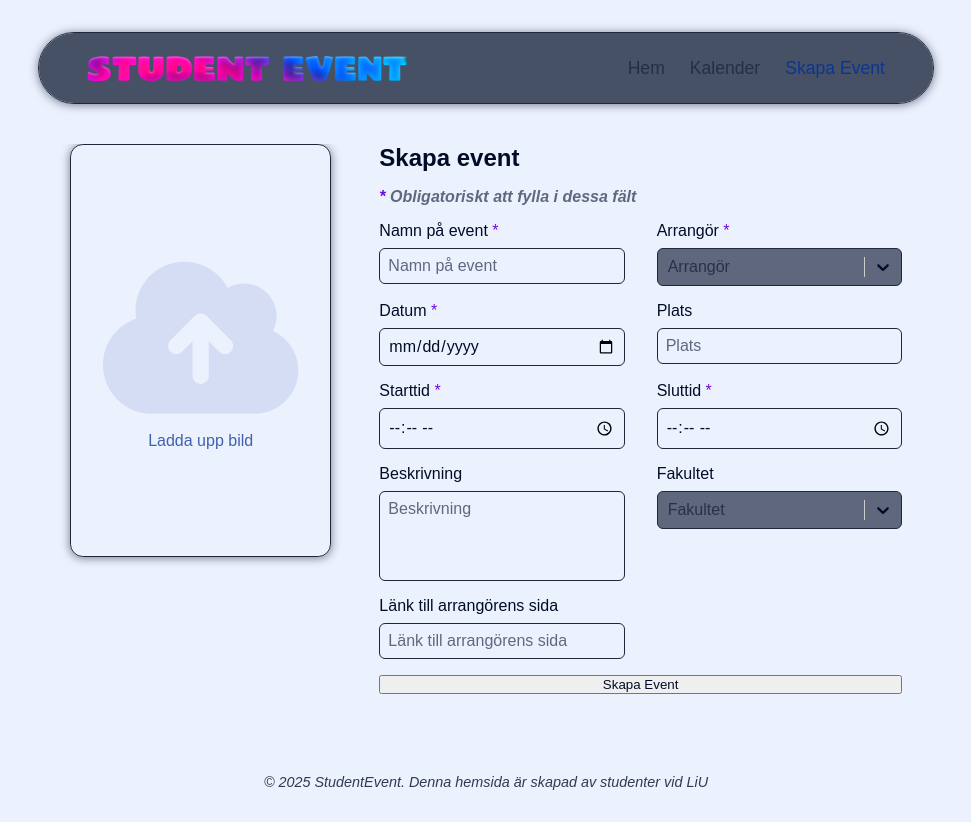
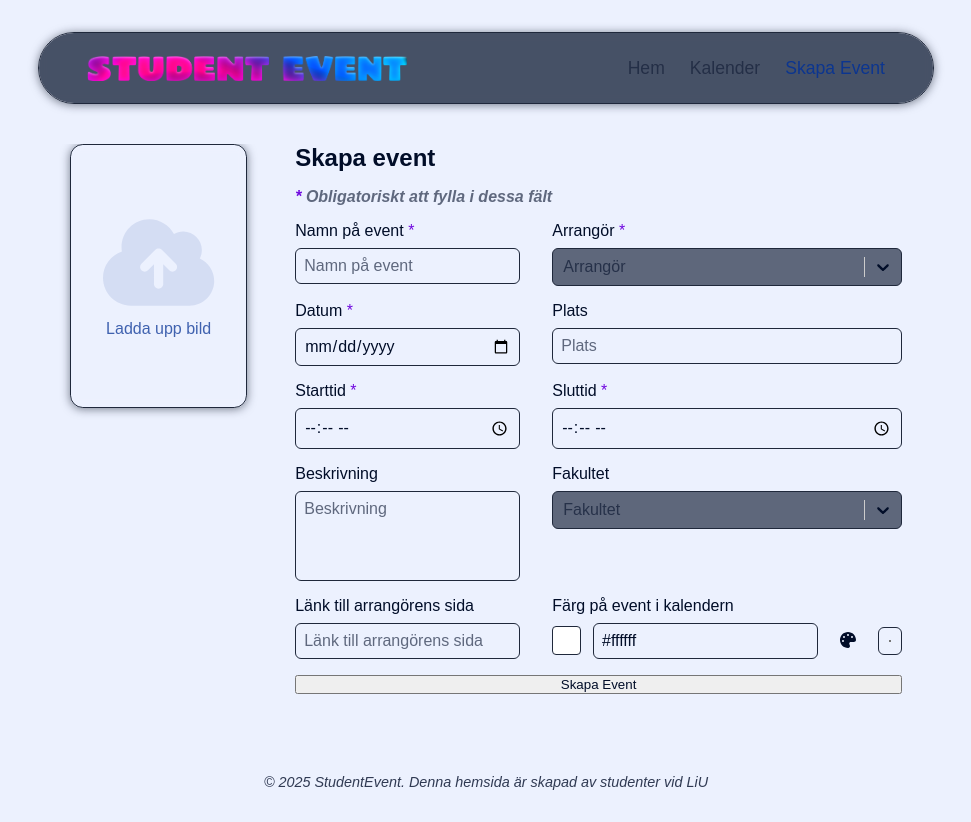
Before and after one commit to Asiyn/student-event, a Next.js app: page /create-event in a window 1280 px wide. Shown: the whole page, without its empty margins (154-1125 px from the left). Built offline with nearby package versions, Linux system fonts and the light colour scheme.

Commit message:
färg till kalender

```diff
--- a/src/app/calendar/page.tsx
+++ b/src/app/calendar/page.tsx
@@ -45,7 +45,7 @@
       }
 
       // Enkel färg baserat på fakultet (valfritt)
-      let color = "#613325"; // default
+      let color = ev.color || "#613325"; // default
       const fak = ev.fakultet?.toLowerCase() ?? "";
       if (fak.includes("lintek")) color = "#00bfa5";
       if (fak.includes("stuff")) color = "#4fc3f7";
--- a/src/app/create-event/CreateField.tsx
+++ b/src/app/create-event/CreateField.tsx
@@ -1,9 +1,11 @@
 "use client";
 
-import { useState } from "react";
+import { useState, useRef } from "react";
 import Select, { SingleValue, GroupBase, OptionsOrGroups } from "react-select";
 import { customStyles } from "../calendar/selectFilter";
 import styles from "./eventdetails.module.css";
+import { faPalette } from "@fortawesome/free-solid-svg-icons";
+import { FontAwesomeIcon } from "@fortawesome/react-fontawesome";
 
 export type Option = {
   value: string;
@@ -40,6 +42,7 @@
   const isColorInput = !dropdown && inputType === "color";
   const isTextarea = !dropdown && inputType === "textarea";
   const isCustom = selectedOption?.value === "__custom__";
+  const colorInputRef = useRef<HTMLInputElement | null>(null);
 
   const handleSelectChange = (option: SingleValue<Option>) => {
     setSelectedOption(option ?? null);
@@ -81,18 +84,29 @@
           />
           <input
             type="text"
-            className={styles["color-text"]}
+            className={styles["colorPreview"]}
             value={color}
             onChange={(e) => setColor(e.target.value)}
             maxLength={7}
           />
+
+          {/* Ikonen som öppnar färgväljaren */}
+          <button
+            type="button"
+            className={styles["color-icon-button"]}
+            onClick={() => colorInputRef.current?.click()}
+          >
+            <FontAwesomeIcon icon={faPalette} />
+          </button>
+
+          {/* Själva color-inputen som skickas med i formuläret */}
           <input
+            ref={colorInputRef}
             type="color"
             id={name}
-            name={name}
+            name={name} // t.ex. "colorCalendar"
             value={color}
             onChange={onColorChange}
-            required={required}
             className={styles["color-hidden"]}
           />
         </div>
--- a/src/app/create-event/EventDetails.tsx
+++ b/src/app/create-event/EventDetails.tsx
@@ -73,6 +73,11 @@
           name="organizerURL"
           inputType="url"
         />
+        <CreateField
+          label="Färg på event i kalendern"
+          name="colorCalendar"
+          inputType="color"
+        />
       </div>
     </>
   );
--- a/src/app/create-event/eventdetails.module.css
+++ b/src/app/create-event/eventdetails.module.css
@@ -31,7 +31,6 @@
 .field-container input,
 .field-container textarea {
   all: unset;
-
   border: 1px solid var(--border);
   border-radius: 6px;
   padding: 0.5rem;
@@ -73,3 +72,41 @@
   align-self: flex-start;
   justify-content: right;
 }
+
+/*nytt*/
+.color-field {
+  display: flex;
+  align-items: center;
+  gap: 0.75rem;
+}
+.color-preview {
+  width: 1.8rem;
+  height: 1.8rem;
+  border-radius: 4px;
+  border: 1px solid var(--border);
+}
+
+/* Ikonen som används som färg-knapp */
+.color-icon-button {
+  all: unset;
+  cursor: pointer;
+  padding: 0.3rem 0.5rem;
+  border-radius: 4px;
+}
+
+.color-icon-button:hover,
+.color-icon-button:focus-visible {
+  box-shadow: var(--box-shadow);
+  background-color: color-mix(in srgb, var(--primary) 10%, transparent);
+  transform: translateY(-1px);
+}
+
+/* Själva <input type="color"> – helt osynlig */
+.color-hidden {
+  position: absolute;
+  opacity: 0;
+  width: 0;
+  height: 0;
+  border: 0;
+  padding: 0;
+}
--- a/src/app/create-event/page.tsx
+++ b/src/app/create-event/page.tsx
@@ -43,42 +43,6 @@
     console.log("events ändrades:", events);
   }, [events]);
 
-  // const handleSubmit = (e: FormEvent<HTMLFormElement>) => {
-  //   e.preventDefault();
-
-  //   const formData = new FormData(e.currentTarget);
-
-  //   const payload: EventFormData = {
-  //     event: String(formData.get("event") ?? ""),
-  //     arrangor: String(formData.get("arrangor") ?? ""),
-  //     date: String(formData.get("date") ?? ""),
-  //     place: String(formData.get("place") ?? ""),
-  //     startTime: String(formData.get("startTime") ?? ""),
-  //     endTime: String(formData.get("endTime") ?? ""),
-  //     fakultet: String(formData.get("fakultet") ?? ""),
-  //     beskrivning: String(formData.get("beskrivning") ?? ""),
-  //     organizerURL: String(formData.get("organizerURL") ?? ""),
-  //     imageData: imageData ?? null,
-  //   };
-
-  //   // 1) uppdatera lokalt state (preview-kolumnen)
-  //   setEvents((prev) => {
-  //     const updated = [...prev, payload];
-  //     console.log("Uppdaterad event-lista i setState:", updated);
-  //     return updated;
-  //   });
-
-  //   // 2) spara via helpern (sessionStorage)
-  //   saveEvent(payload);
-
-  //   console.log("Form payload (enstaka event):", payload);
-  //   console.log("Image file:", imageFile);
-
-  //   e.currentTarget.reset();
-  //   setImageFile(null);
-  //   setImageData(null);
-  // };
-
   const handleSubmit = (e: FormEvent<HTMLFormElement>) => {
     e.preventDefault();
 
@@ -95,6 +59,7 @@
       beskrivning: String(formData.get("beskrivning") ?? ""),
       organizerURL: String(formData.get("organizerURL") ?? ""),
       imageData: imageData ?? null,
+      color: (formData.get("colorCalendar") as string) || null,
     };
 
     setPendingEvent(payload);
--- a/src/app/feed/EventModal.tsx
+++ b/src/app/feed/EventModal.tsx
@@ -75,7 +75,7 @@
             )}
 
             {event.beskrivning && (
-              <div className={styles['beskrivning']}>
+              <div className={styles["beskrivning"]}>
                 <h4>Om eventet</h4>
                 <p>{event.beskrivning}</p>
               </div>
@@ -91,7 +91,7 @@
                     rel="noopener noreferrer"
                   >
                     {/* {event.organizerURL} */}
-                    Länk till {event.host}'s sida
+                    Länk till {event.host}s sida
                   </a>
                 </p>
               </div>
--- a/src/app/lib/eventTypes.tsx
+++ b/src/app/lib/eventTypes.tsx
@@ -11,4 +11,5 @@
   beskrivning: string;
   organizerURL: string;
   imageData?: string | null;
+  color?: string | null;
 };
```
Also changed, not shown: src/app/create-event/ConfirmCreationModal.tsx (+6 -2 lines), src/app/calendar/calendarView.tsx (deleted).
